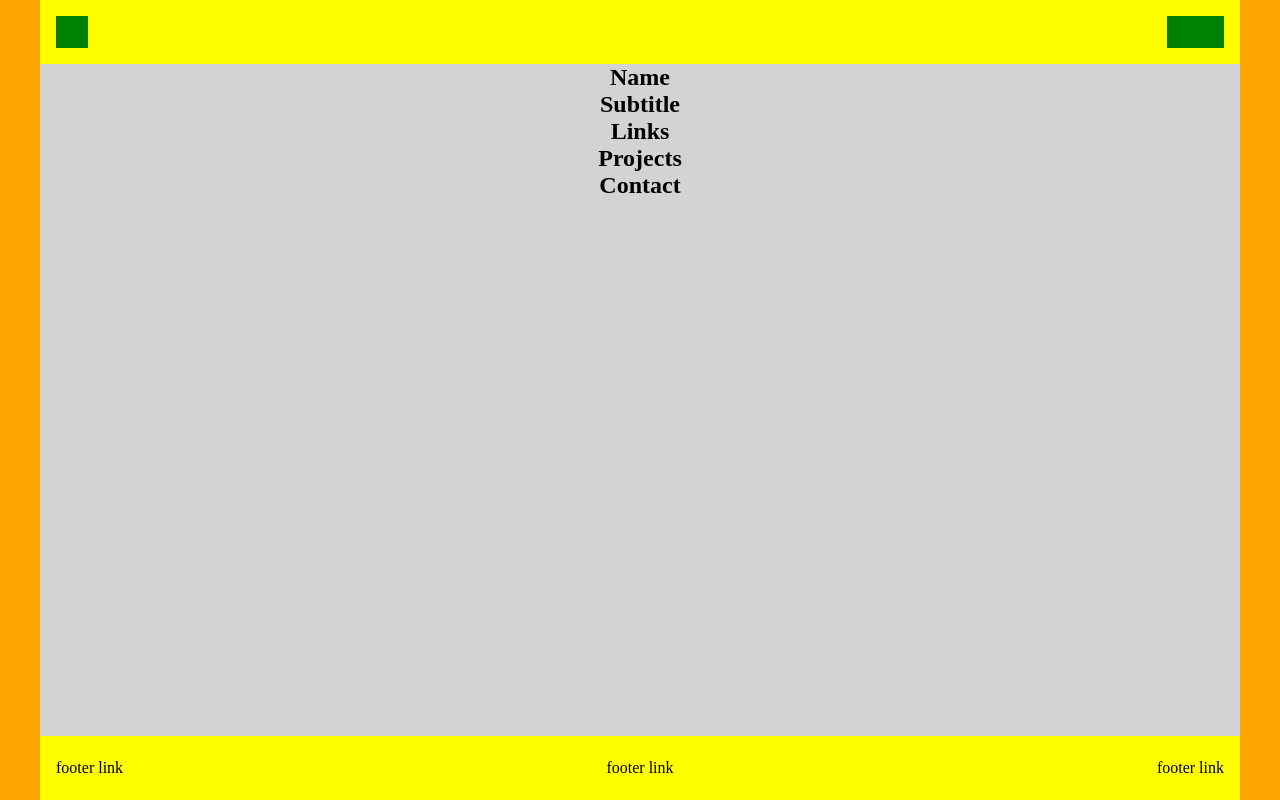
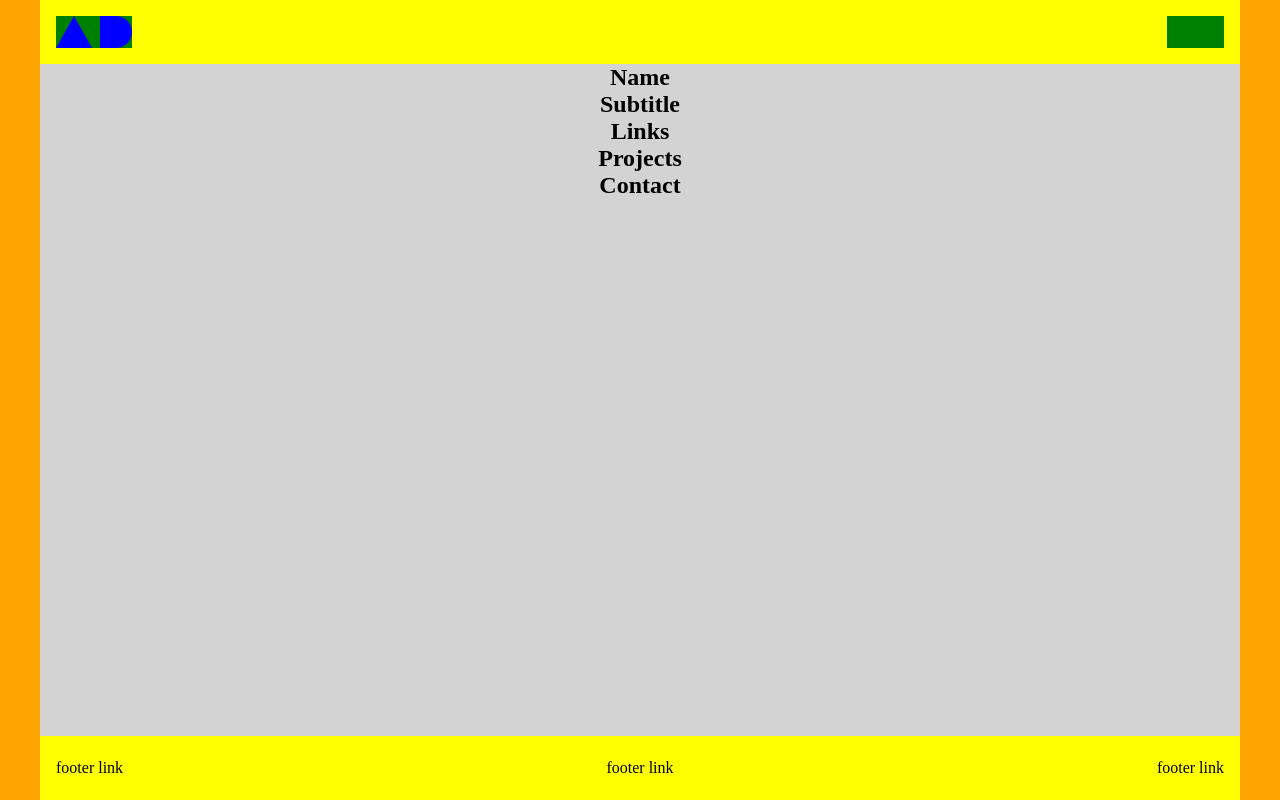
Before and after one commit to andentx/front-end-portfolio, a Gatsby site: page / in a window 1280 px wide. Built offline with nearby package versions, Linux system fonts and the light colour scheme; Gatsby itself is replaced by a stand-in of ours.

Commit message:
Add letters to logo

```diff
--- a/src/components/PageHeaderLogo.js
+++ b/src/components/PageHeaderLogo.js
@@ -2,17 +2,41 @@ import * as React from 'react';
 
 import styled from 'styled-components';
 
-const Logo = styled.div`
+const LogoContainer = styled.div`
   background-color: green;
 
   height: 100%;
-  aspect-ratio: 1/1;
+
+  display: flex;
+`;
+
+const LetterA = styled.div`
+  height: 0;
+  width: 0;
+
+  border-left: 18.475px solid transparent;
+  border-right: 18.475px solid transparent;
+  border-bottom: 32px solid blue;
+
+  margin-right: 8px;
+`;
+
+const LetterD = styled.div`
+  height: 32px;
+  width: 0;
+
+  border-right: 32px solid blue;
+  border-top-right-radius: 32px;
+  border-bottom-right-radius: 32px;
 `;
 
 const PageHeaderLogo = () => {
   return (
     <>
-      <Logo></Logo>
+      <LogoContainer>
+        <LetterA />
+        <LetterD />
+      </LogoContainer>
     </>
   );
 };
```
